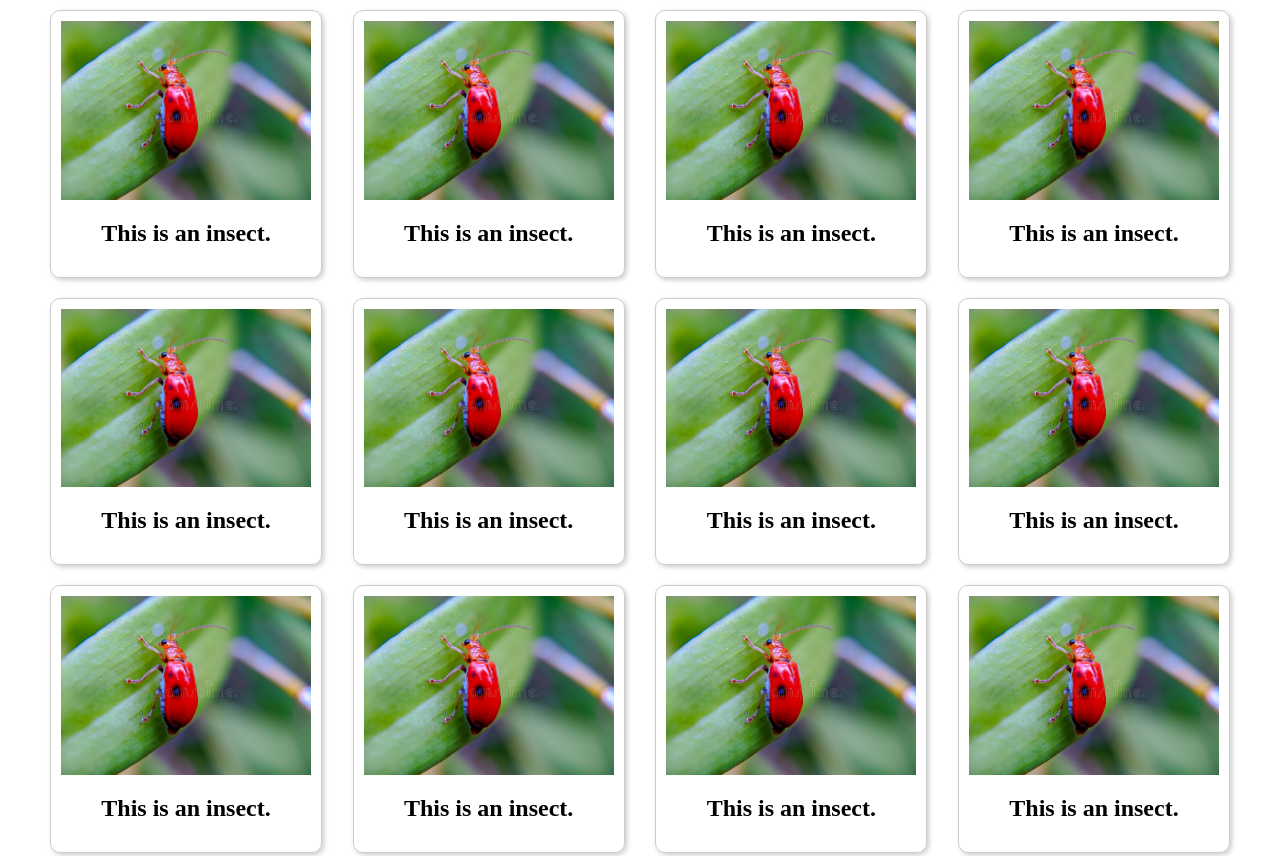
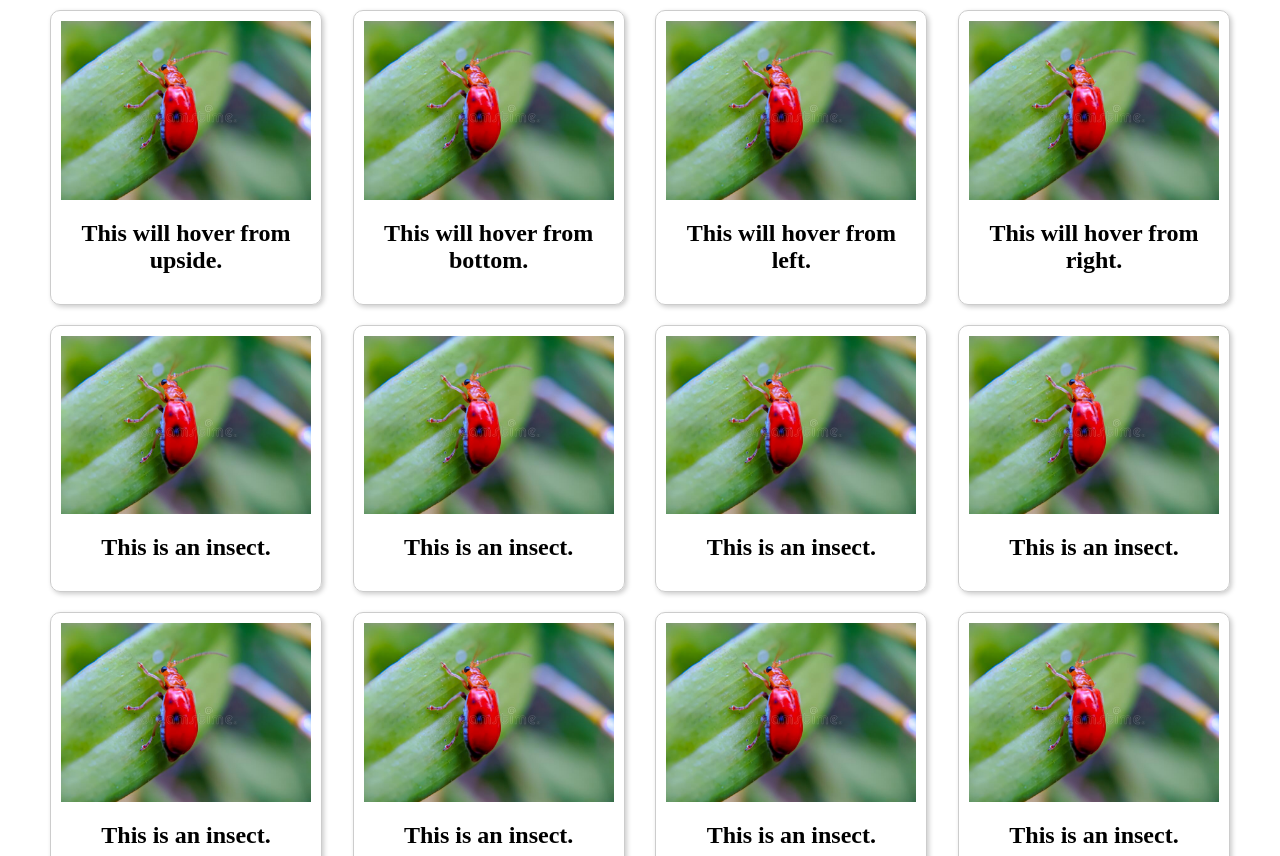
Before and after one commit to armanahsanhabib/anchalVai, a plain HTML site: page index.html in a window 1280 px wide. Shown: the top 856 px of the page. Drawn offline with Linux system fonts and the light colour scheme.

Commit message:
Update index.html

```diff
--- a/index.html
+++ b/index.html
@@ -16,7 +16,7 @@
             </div>
         </div>
         <div class="bottom_text">
-            <h2>This is an insect.</h2>
+            <h2>This will hover from upside.</h2>
         </div>
     </div>
     <div class="card card2">
@@ -27,7 +27,7 @@
             </div>
         </div>
         <div class="bottom_text">
-            <h2>This is an insect.</h2>
+            <h2>This will hover from bottom.</h2>
         </div>
     </div>
     <div class="card card3">
@@ -38,7 +38,7 @@
             </div>
         </div>
         <div class="bottom_text">
-            <h2>This is an insect.</h2>
+            <h2>This will hover from left.</h2>
         </div>
     </div>
     <div class="card card4">
@@ -49,7 +49,7 @@
             </div>
         </div>
         <div class="bottom_text">
-            <h2>This is an insect.</h2>
+            <h2>This will hover from right.</h2>
         </div>
     </div>
     <div class="card card1">
```
